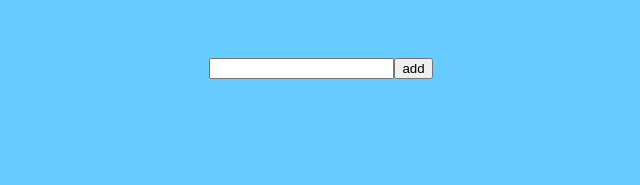
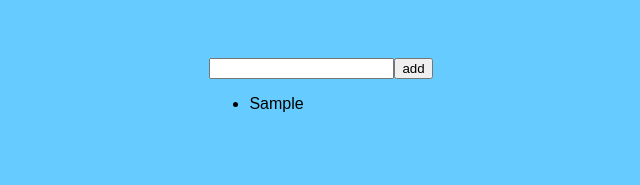
Before and after one commit to Rahul255/todoreact, a React (Create React App) app: page / in a window 1280 px wide. Both pictures are taken after typing "Sample" into the empty fields and a click on the button "add". Shown: the top 185 px of the page, without its empty margins (319-959 px from the left). Built offline with nearby package versions, Linux system fonts and the light colour scheme; the HTML template or start-up script is replaced by a standard one.

Commit message:
add TodoItems.js

```diff
--- /dev/null
+++ b/src/TodoItems.js
@@ -0,0 +1,20 @@
+import React, { Component } from "react";
+
+class TodoItems extends Component {
+  createTasks(item) {
+    return <li key={item.key}>{item.text}</li>
+  }
+
+  render() {
+    var todoEntries = this.props.entries;
+    var listItems = todoEntries.map(this.createTasks);
+
+    return (
+      <ul className="theList">
+          {listItems}
+      </ul>
+    );
+  }
+};
+
+export default TodoItems;
--- a/src/TodoList.js
+++ b/src/TodoList.js
@@ -1,4 +1,5 @@
 import React, { Component } from "react";
+import TodoItems from "./TodoItems";
 
 
 class TodoList extends Component {
@@ -43,6 +44,7 @@ class TodoList extends Component {
             <button type="submit">add</button>
           </form>
         </div>
+        <TodoItems entries={this.state.items}/>
       </div>
     );
   }
```
